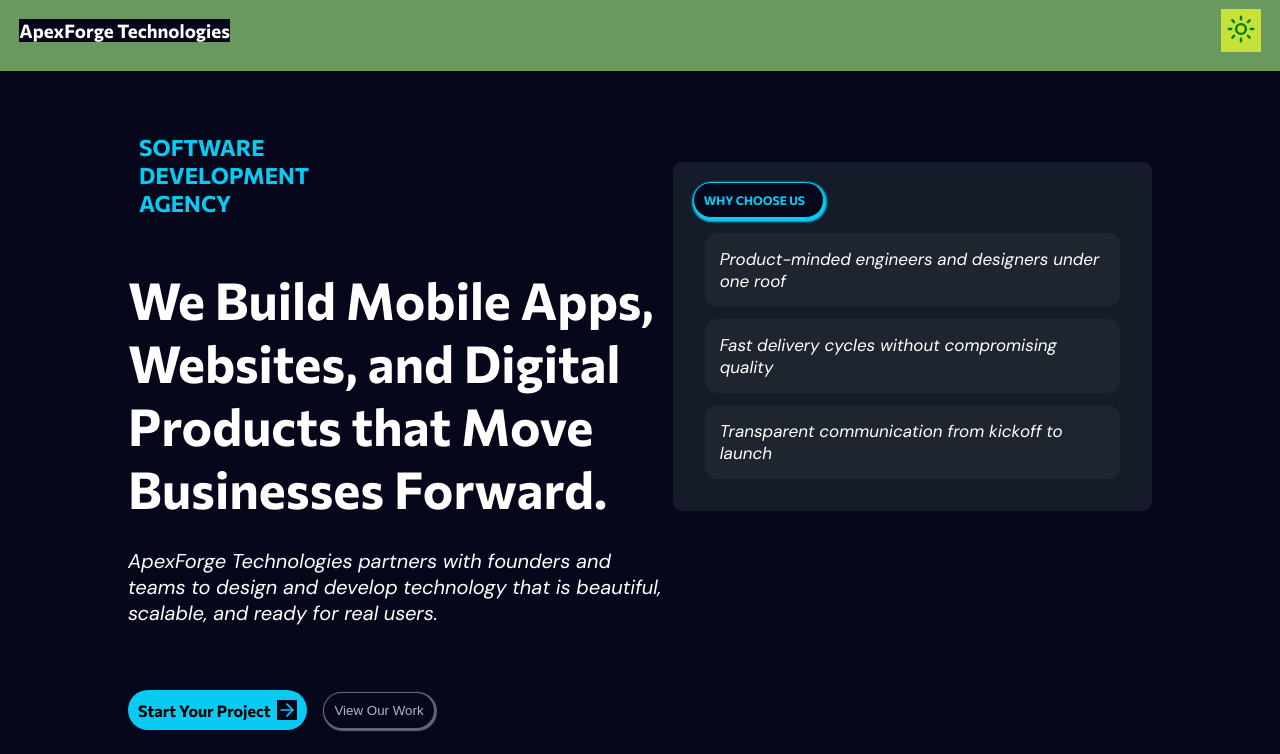
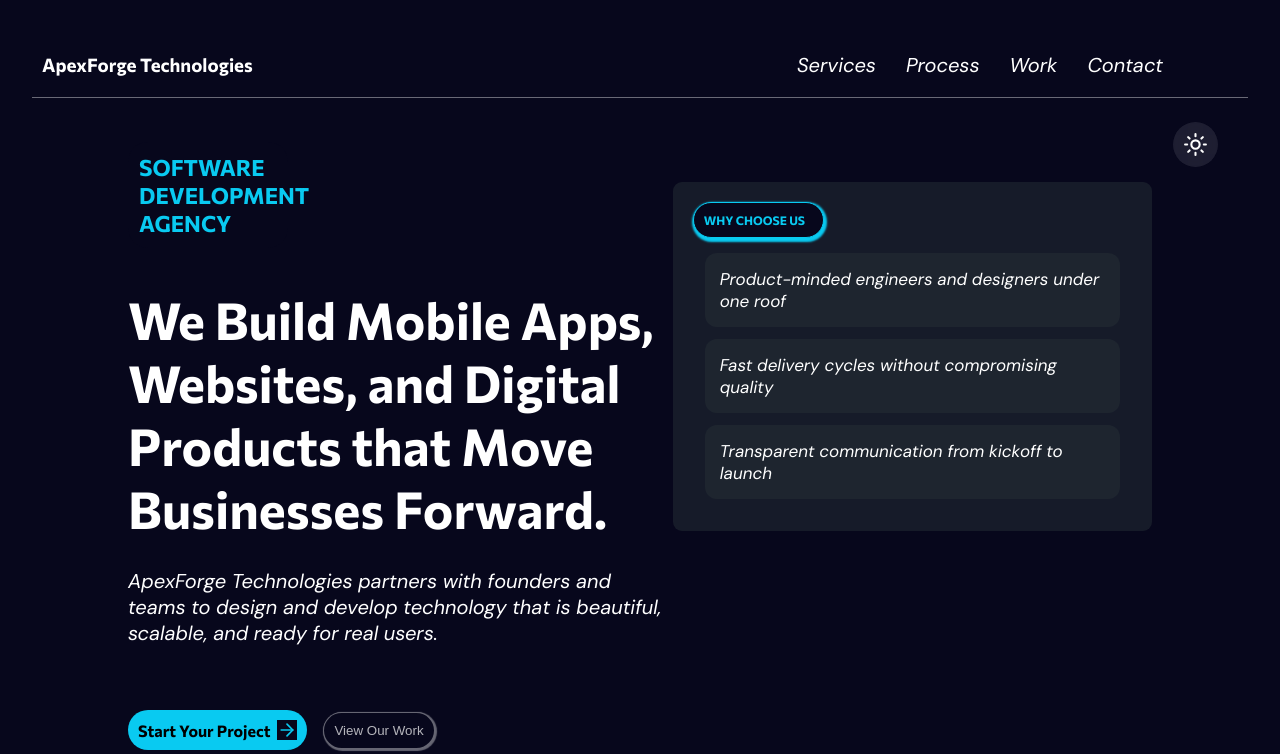
Before and after one commit to iamgreatofweb3/landing-demo-page, a React (Vite) app: page / in a window 1280 px wide. Shown: the top 754 px of the page. Built offline with nearby package versions, Linux system fonts and the light colour scheme.

Commit message:
changes 3

```diff
--- a/src/Header.css
+++ b/src/Header.css
@@ -1,17 +1,19 @@
-/* header { */
-    /* display: flex;
+ header {
+     display: flex;
     align-items: center;
     justify-content: space-between;
      position: fixed;
-     left: 10px;
-     right: 10px;
+     left: 0;
+     right: 0;
      top: 0px;
     z-index: 999;
     padding: 10px;
     border-bottom: 1px solid hsla(0, 0%, 100%, 0.397);
-    */
+    margin: 2em;
+    overflow: none;
 
-    /* position: fixed;
+/*
+     position: fixed;
     top: -8px;
     left: 0;
     right: 0;
@@ -19,7 +21,7 @@
     display: flex;
     align-items: center;
     justify-content: space-between;
-    margin: 2em;
+    margin: 2em; */
 
 }
 .left-header {
@@ -47,8 +49,13 @@
     border-radius: 12px;
     opacity: blur;
     border-radius: 999px;
+    position: relative;
+    top: 80px;
+    left: -1em;
+    overflow-x: none;
 
 }
+
 @media (min-width:768px) {
     .right-header {
        li {
@@ -63,101 +70,4 @@
     font-family: Great1;
        }
     }
-
-} */
-
-
-
-.header-container {
-    position:fixed;
-    background-color: #69995d;
-    z-index: 999;
-    top: -10px;
-    padding: 1.2em;
-    font-family: Great3;
-    display: flex;
-    align-items: center;
-    justify-content: space-between;
-    color: white;
-    left: 0;
-    right: 0;
 }
-.left-header {
-    display: flex;
-    align-items: center;
-    gap: 0.5em;
-}
-.headerIcon {
-    /* background-color: rgba(189, 245, 106, 0.639); */
-    padding: 0.4em;
-    width: 3em;
-    stroke: green;
-    height: 3em;
-    background-color: rgb(199, 225, 59);
-    border-radius: 0.3em;
-}
-.rightHeader {
-
-    button {
-        background-color: rgb(199, 225, 59);
-        border: 0;
-        cursor: pointer;
-    }
-}
-.rightIcon {
-    stroke: green;
-    padding: 0.4em;
-    width: 3em;
-    height: 3em;
-    background-color: rgb(199, 225, 59);
-    border-radius: 0.3em;
-}
-.dropDownContainer {
-    display: none;
-    a {
-        text-decoration: none;
-        color: white;
-        list-style: none;
-    }
-}
-.heroContainer {
-    position: absolute;
-    top: 20%;
-    font-family: Great1;
-    padding: 2em;
-    color: white;
-    h1 {
-        font-size: 2.5em;
-        margin-bottom: 1em;
-    }
-}
-.leftHero {
-    p {
-        font-size: 1.4em;
-        margin-bottom: 1em;
-    }
-}
-.buttonCnt {
-    display: flex;
-    align-items: center;
-    justify-content: center;
-    gap: 1.2em;
-    button {
-        padding: 0.7em;
-        border-radius: 3em;
-        border: 1px solid transparent;
-        font-size: 1.1em;
-        font-weight: 600;
-    }
-    a {
-        text-decoration: none;
-    }
-}
-.leftBtn {
-    a {
-        color: black;
-    }
-    button {
-        background-color: rgb(199, 225, 59);
-    }
-}
--- a/src/Header.jsx
+++ b/src/Header.jsx
@@ -3,7 +3,7 @@ import { Moon,Sun} from "lucide-react"
 export default function Header () {
     return (
         <>
-        {/* <div className="main-container">
+        <div className="main-container">
 
         <header>
 
@@ -20,24 +20,8 @@ export default function Header () {
               </ul>
             </div>
         </header>
-        </div> */}
-             <div className="header-container">
-          <div className="left-header">
-            <h3>ApexForge Technologies</h3>
-          </div>
-           {/* Space for the 2 diffrent flex divs */}
-            <div className="rightHeader">
-              <button ><Sun className="rightIcon"/></button>
-                  <ul className="dropDownContainer">
-                  <a href="#story"><li>Our Story</li></a>
-                  <a href="#products"><li>Products</li></a>
-                  <a href="#sustainability"><li>Sustainability</li></a>
-                  <a href="#partner"><li>Partner</li></a>
-                  <a href="#contact"><li>Contact</li></a>
-                <button className="button"><a href="#partner">Partner With Us</a></button>
-                </ul>
-            </div>
         </div>
+
 
 
         </>
```
